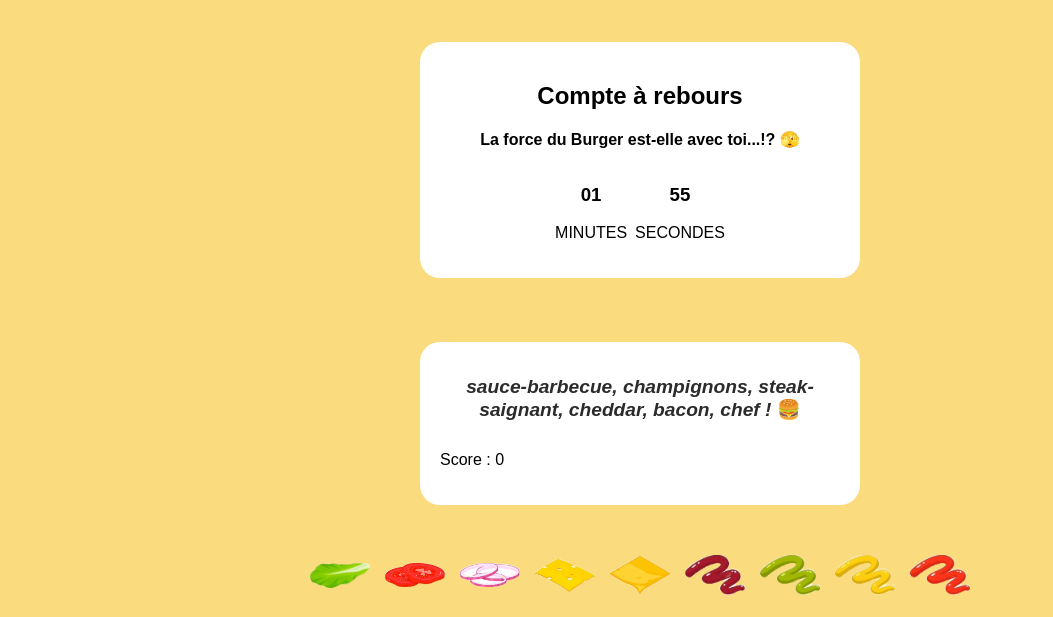
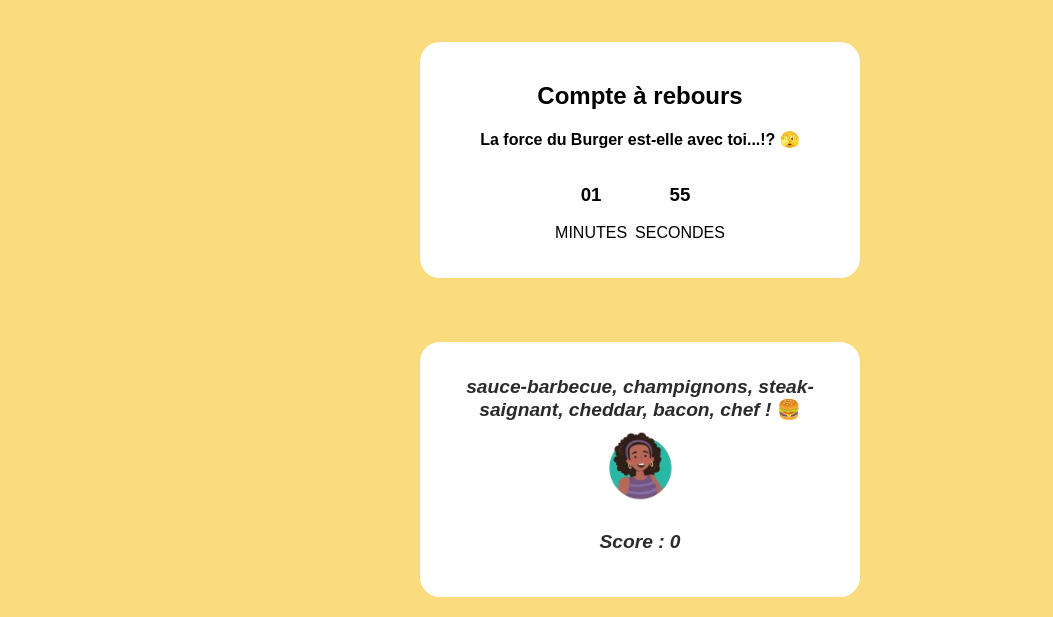
Before and after one commit to martin-mabrut/burgerrush, a plain HTML site: page index.html in a window 1280 px wide. Shown: the part 130-747 px from the top of the page, without its empty margins (0-1053 px from the left). Drawn offline with Linux system fonts and the light colour scheme.

Commit message:
ajout des visages de clients

```diff
--- a/JS/recetteAleatoire.js
+++ b/JS/recetteAleatoire.js
@@ -8,8 +8,10 @@ function genererRecetteAleatoire() {
   const supplémentAuHasard = supplément[Math.floor(Math.random() * supplément.length)];
 
   const recetteAuHasard = `${sauceAuHasard}, ${condimentAuHasard}, ${viandeAuHasard}, ${fromageAuHasard}, ${supplémentAuHasard}`
-  console.log(recetteAuHasard);
   document.querySelector(".commande").innerText = `${recetteAuHasard}, chef ! `;
+
+  const numeroClientAuHasard = Math.floor(Math.random() * 9) + 1;
+  document.querySelector(".container-img-client img").src = `image/client${numeroClientAuHasard}.png`;
 
   return recetteAuHasard;
 }
--- a/index.html
+++ b/index.html
@@ -28,6 +28,7 @@
       </div>
       <div class="cadre-resultat">
         <p class="commande"></p>
+        <div class="container-img-client"><img src="image/client1.png" alt="1er client" class="img-client"></div>
         <p id="resultat"></p>
         <p id="compteur">Score : 0</p>
       </div>
--- a/style.css
+++ b/style.css
@@ -99,7 +99,16 @@ button {
     padding: 14px 20px;
     margin: 0 0 10px;
     text-align: center;
+    padding-bottom: 0;
 }
+
+.container-img-client {
+    display: flex;
+    justify-content: center;
+    height: 70px;
+}
+
+
 
 .commande:empty {
     display: none;
@@ -110,6 +119,18 @@ button {
     font-style: normal;
 }
 
+#compteur {
+    display: block;
+    font-size: 1.2rem;
+    font-weight: 700;
+    font-style: italic;
+    color: #2b2b2b;
+    border-radius: 12px;
+    padding: 14px 20px;
+    margin: 0 0 10px;
+    text-align: center;
+}
+
 .contenu-burger {
     display: flex;
     flex-direction: column;
```
